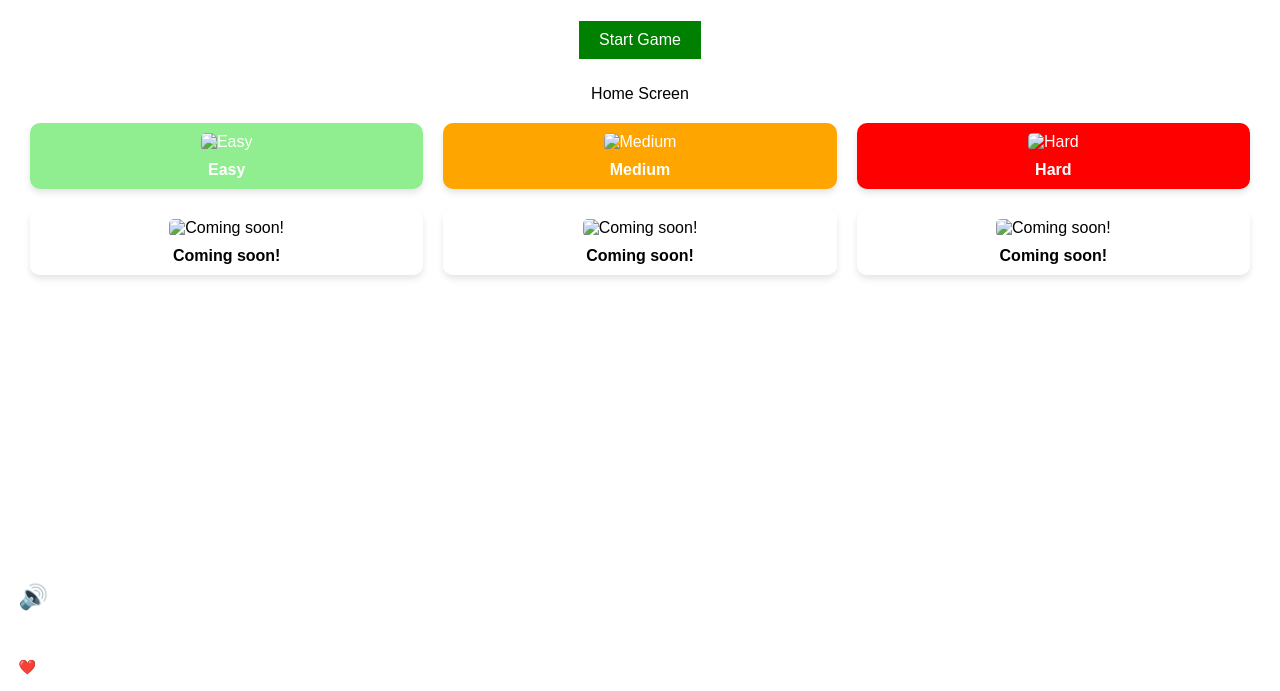
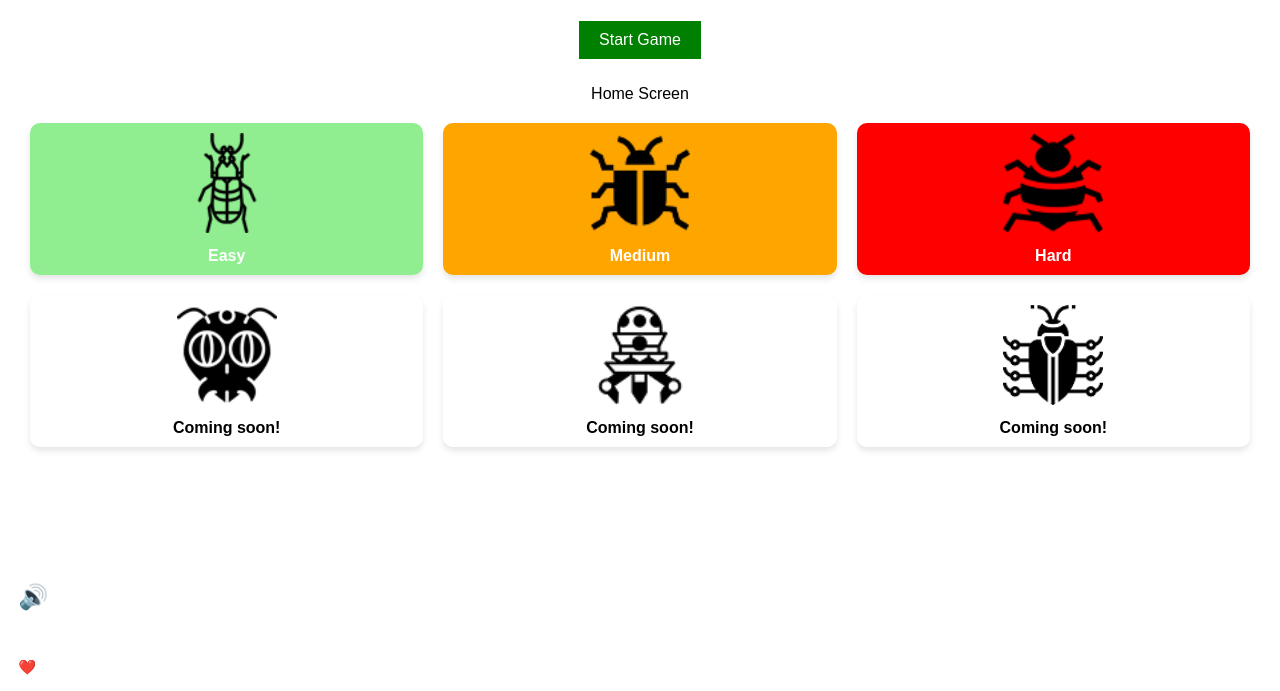
Before and after one commit to bugdetectives/demo-repository, a plain HTML site: page levels.html in a window 1280 px wide. Shown: the part 109-800 px from the top of the page. Drawn offline with Linux system fonts and the light colour scheme.

Commit message:
add photos to the level file

```diff
--- a/levels.html
+++ b/levels.html
@@ -16,27 +16,27 @@
             <p class="home-screen">Home Screen</p>
             <div class="levels-grid">
                 <div class="level" data-level="easy">
-                    <img src="placeholder.png" alt="Easy">
+                    <img src="images/SimpleBug.png" alt="Easy">
                     <p>Easy</p>
                 </div>
                 <div class="level" data-level="medium">
-                    <img src="placeholder.png" alt="Medium">
+                    <img src="images/ComplexBug.png" alt="Medium">
                     <p>Medium</p>
                 </div>
                 <div class="level" data-level="hard">
-                    <img src="placeholder.png" alt="Hard">
+                    <img src="images/FastBug.png" alt="Hard">
                     <p>Hard</p>
                 </div>
                 <div class="level" data-level="coming-soon">
-                    <img src="placeholder.png" alt="Coming soon!">
+                    <img src="images/FastDangerBug.png" alt="Coming soon!">
                     <p>Coming soon!</p>
                 </div>
                 <div class="level" data-level="coming-soon">
-                    <img src="placeholder.png" alt="Coming soon!">
+                    <img src="images/StrongBug.png" alt="Coming soon!">
                     <p>Coming soon!</p>
                 </div>
                 <div class="level" data-level="coming-soon">
-                    <img src="placeholder.png" alt="Coming soon!">
+                    <img src="images/SuperFastBug.png" alt="Coming soon!">
                     <p>Coming soon!</p>
                 </div>
             </div>
```
